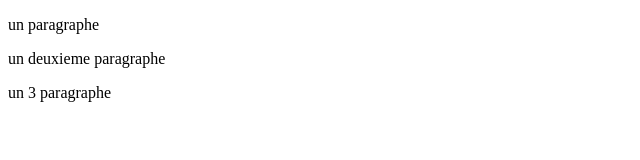
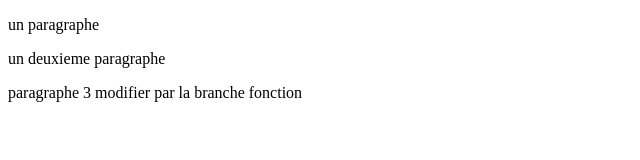
Before and after one commit to R-GAG/Hello, a plain HTML site: page index.html in a window 1280 px wide. Shown: the whole page, without its empty margins (0-640 px from the left). Drawn offline with Linux system fonts and the light colour scheme.

Commit message:
index modifier par la branche fonction

```diff
--- a/index.html
+++ b/index.html
@@ -17,7 +17,7 @@
         <div id="main">
 		<p> un paragraphe </p>
 		<p> un deuxieme paragraphe </p>
-		<p> un 3 paragraphe </p>
+		<p>  paragraphe 3 modifier par la branche fonction</p>
 
         </div>
 
```
